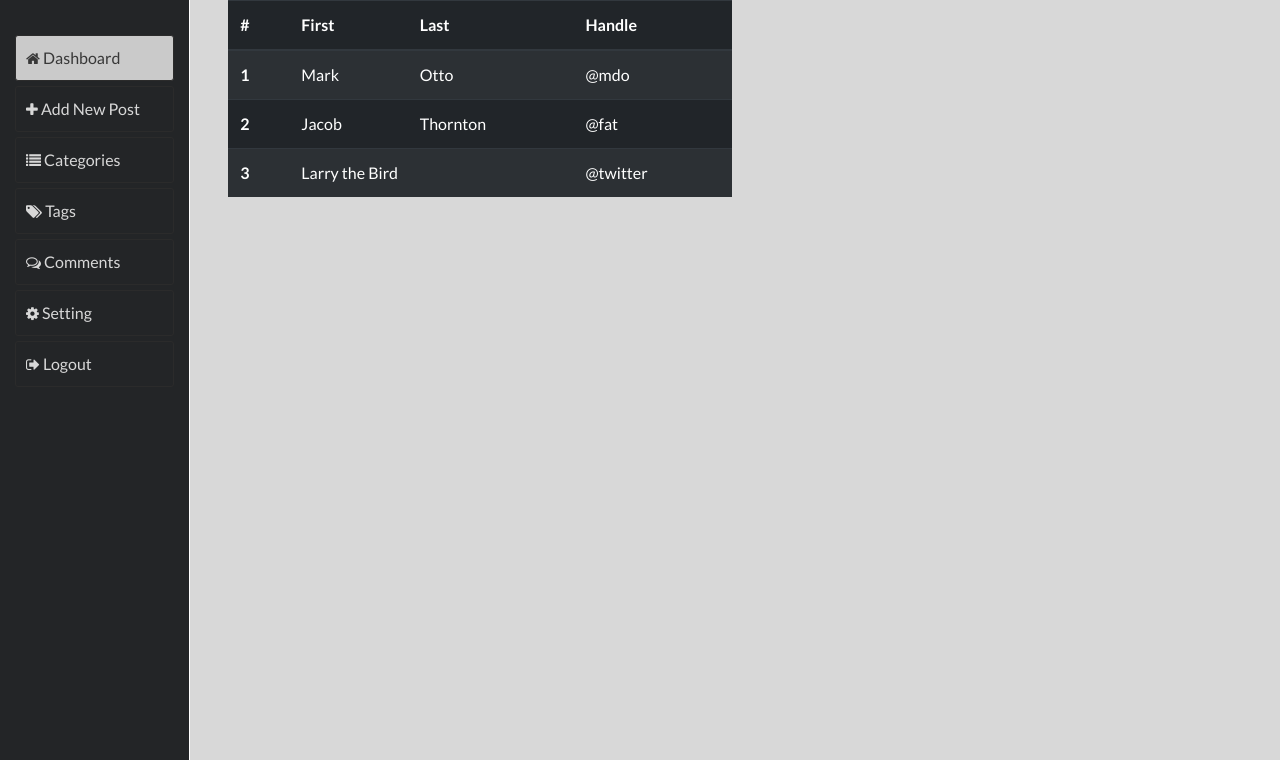
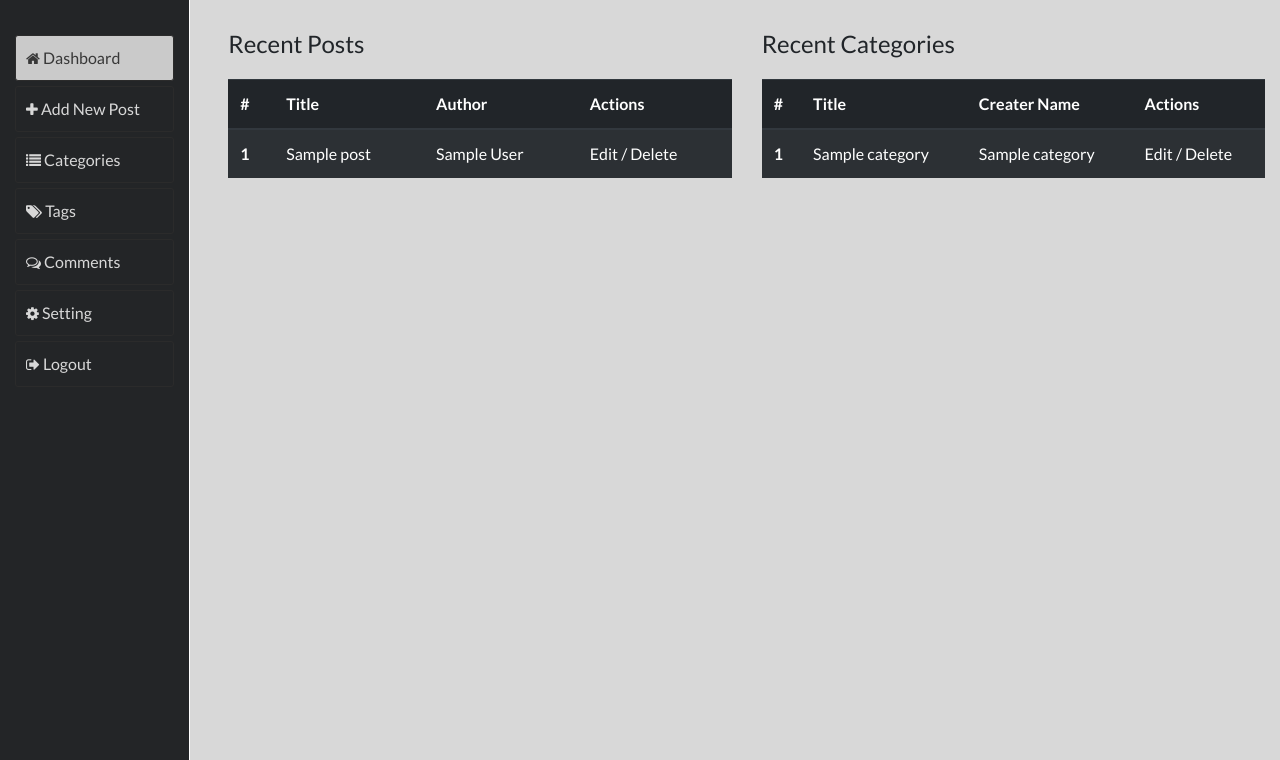
Before and after one commit to Ebrahemsamer2/project, a PHP site: page /admin/index.php in a window 1280 px wide. Shown: the part 40-800 px from the top of the page. Run offline with PHP 8.4, Linux system fonts and the light colour scheme; tables that the repository leaves empty or names only in its code hold one stand-in row (values such as "Sample post"); data that the repository does not hold is empty; some libraries are stand-ins or nearby versions.

Commit message:
Make Posts and Categories Tables

```diff
--- a/admin/inc/functions.php
+++ b/admin/inc/functions.php
@@ -5,9 +5,13 @@
 */
 
 // Categories Functions
-function get_categories() {
+function get_categories($limit = "") {
     include "connect.php";
-    $sql = "SELECT * FROM categories";
+    if($limit) {
+        $sql = "SELECT * FROM categories ORDER BY datetime LIMIT 3 ";
+    }else {
+        $sql = "SELECT * FROM categories ORDER BY datetime ";
+    }
     try {
         $result = $con->query($sql);
         return $result;
@@ -39,3 +43,19 @@ function insert_post($title, $content, $category, $tags, $excerpt,$author, $imag
         return false;
     }
 }
+
+function get_posts($limit = "") {
+    include "connect.php";
+    if($limit) {
+        $sql = "SELECT * FROM posts ORDER BY datetime LIMIT 3 ";
+    }else {
+        $sql = "SELECT * FROM posts ORDER BY datetime";
+    }
+    try {
+        $result = $con->query($sql);
+        return $result;
+    }catch(Exception $e) {
+        echo "Error: ". $e->getMessage() . '\n';
+        return array();
+    }
+}
--- a/admin/index.php
+++ b/admin/index.php
@@ -17,39 +17,56 @@ $dashboard = "active";
                 <div class='row'>
                     <div class="col-sm-6">
                         <div class="table-responsive">
+                            <h4>Recent Posts</h4>
                             <table class="table table-striped table-hover table-dark">
                                 <thead>
                                     <tr>
                                         <th scope="col">#</th>
-                                        <th scope="col">First</th>
-                                        <th scope="col">Last</th>
-                                        <th scope="col">Handle</th>
+                                        <th scope="col">Title</th>
+                                        <th scope="col">Author</th>
+                                        <th scope="col">Actions</th>
                                     </tr>
                                 </thead>
                                 <tbody>
+                                    <?php $no = 0; ?>
+                                    <?php foreach(get_posts(3) as $post): $no++; ?>
                                     <tr>
-                                        <th scope="row">1</th>
-                                        <td>Mark</td>
-                                        <td>Otto</td>
-                                        <td>@mdo</td>
+                                        <th scope="row"><?php echo $no; ?></th>
+                                        <td><?php echo $post['title']; ?></td>
+                                        <td><?php echo $post['author']; ?></td>
+                                        <td>Edit / Delete</td>
                                     </tr>
-                                    <tr>
-                                        <th scope="row">2</th>
-                                        <td>Jacob</td>
-                                        <td>Thornton</td>
-                                        <td>@fat</td>
-                                    </tr>
-                                    <tr>
-                                        <th scope="row">3</th>
-                                        <td colspan="2">Larry the Bird</td>
-                                        <td>@twitter</td>
-                                    </tr>
+                                    <?php endforeach; ?>
                                 </tbody>
                             </table>
                         </div>
                     </div>
                     <div class="col-sm-6">
-
+                        <div class="table-responsive">
+                            <h4>Recent Categories</h4>
+                            <table class="table table-striped table-hover table-dark">
+                                <thead>
+                                    <tr>
+                                        <th scope="col">#</th>
+                                        <th scope="col">Title</th>
+                                        <th scope="col">Creater Name</th>
+                                        <th scope="col">Actions</th>
+                                    </tr>
+                                </thead>
+                                <tbody>
+                                    <?php $no = 0; ?>
+                                    <?php foreach(get_categories(3) as $category): ?>
+                                    <tr>
+                                        <?php $no++; ?>
+                                        <th scope="row"><?php echo $no; ?></th>
+                                        <td><?php echo $category['name']; ?></td>
+                                        <td><?php echo $category['creater_name']; ?></td>
+                                        <td>Edit / Delete</td>
+                                    </tr>
+                                    <?php endforeach; ?>
+                                </tbody>
+                            </table>
+                        </div>
                     </div>
                 </div>
 
--- a/admin/resources/css/style.css
+++ b/admin/resources/css/style.css
@@ -128,3 +128,9 @@ hr {
 .addnewpost form input[type='submit'] {
     margin-bottom: 10px;
 }
+.main-area div.table-responsive {
+    margin-top: 30px;
+}
+.main-area div.table-responsive h4 {
+    margin-bottom: 20px;
+}
```
